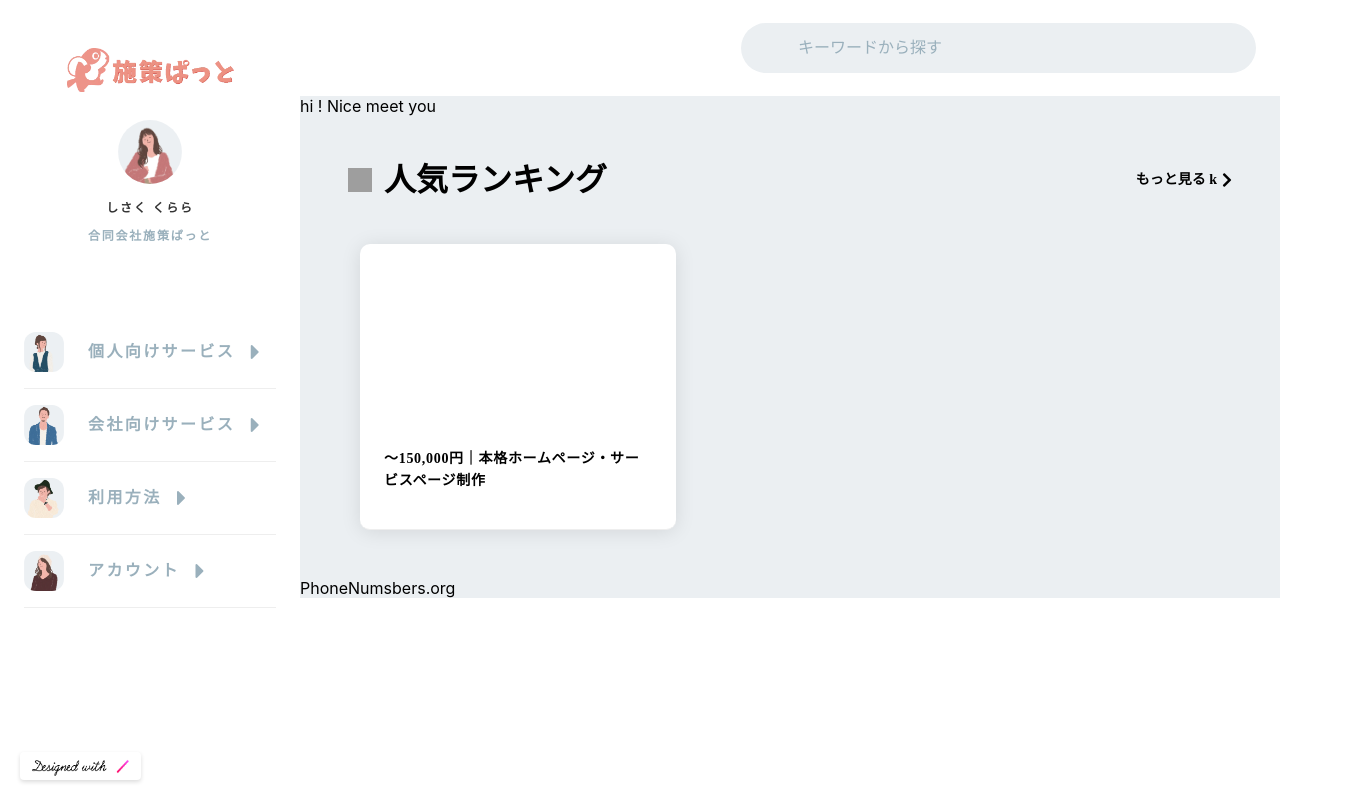
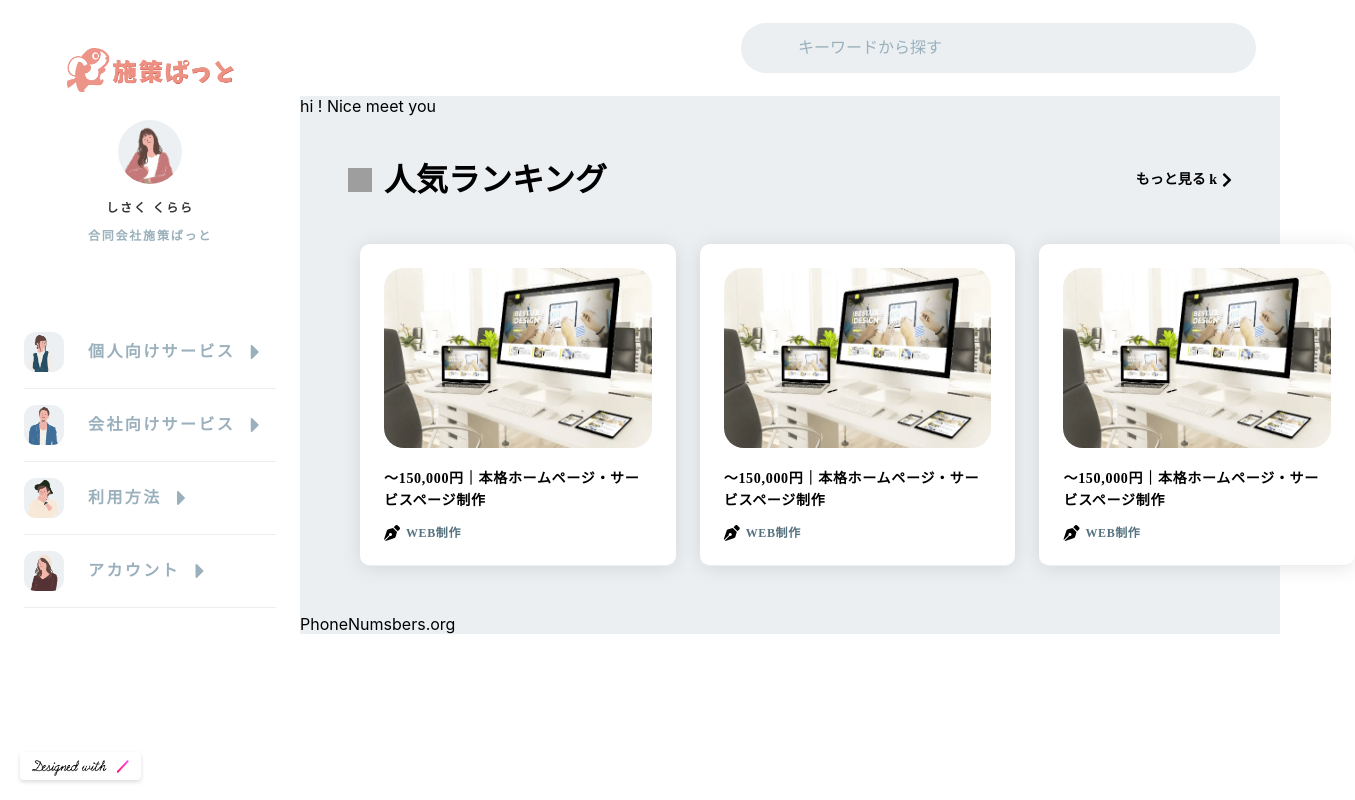
Before and after one commit to Goal000330/React-ProductSevice_site, a React (Create React App) app: page / in a window 1280 px wide. Shown: the whole page, 1355 px wide, since content can reach past the window. Built offline with nearby package versions, Linux system fonts and the light colour scheme; grey boxes are pictures that could not be loaded.

Commit message:
create servicecard

```diff
--- a/src/components/ServiceCard/ServiceCard.css
+++ b/src/components/ServiceCard/ServiceCard.css
@@ -21,7 +21,7 @@
   position: relative;
 }
 .c-imageContainer {
-  border-radius: 0;
+  border-radius: 20px;
   flex: none;
   height: 180px;
   margin: 0px 0px 0px 0px;
@@ -29,6 +29,7 @@
   transition-duration: 3000ms;
   width: 100%;
   max-width: 100%;
+  margin-bottom: 20px;
 }
 
 .c-descContainer {
@@ -52,3 +53,23 @@
   display: flex;
   align-items: center;
 }
+.c-footerLetter {
+  background: rgba(0, 0, 0, 0);
+  border-radius: 0;
+  color: #55727e;
+  font-family: Montserrat;
+  font-size: 12px;
+  font-weight: 700;
+  height: auto;
+  letter-spacing: 0.05em;
+  line-height: 1;
+  margin: 0px 0px 0px 0px;
+  padding: 0px 6px 0px;
+  text-align: left;
+  transition-delay: 300ms;
+  transition-duration: 1000ms;
+  width: auto;
+  z-index: 1;
+  max-width: 100%;
+  justify-content: flex-start;
+}
--- a/src/components/ServiceCard/ServiceCard.tsx
+++ b/src/components/ServiceCard/ServiceCard.tsx
@@ -1,4 +1,5 @@
 import "./ServiceCard.css";
+import backImg from "./../../assets/images/2.png";
 export default function ServiceCard() {
   // interface Props {
   //   children: React.ReactNode;
@@ -11,13 +12,14 @@ export default function ServiceCard() {
   return (
     <>
       <div className="c-root">
-        <div className="c-imageContainer">
-          <img src="" />
-        </div>
+        <img src={backImg} className="c-imageContainer" />
         <div className="c-descContainer">
           〜150,000円｜本格ホームページ・サービスページ制作
         </div>
-        <div className="c-cardFooterContainer">{/* </> */}</div>
+        <div className="c-cardFooterContainer">
+          <i className="fas fa-pen-nib"></i>
+          <span className="c-footerLetter">WEB制作</span>
+        </div>
       </div>
     </>
   );
--- a/src/pages/Landing.tsx
+++ b/src/pages/Landing.tsx
@@ -25,6 +25,8 @@ export const Landing = () => {
         </div>
         <div className={classes.CardContainer}>
           <ServiceCard />
+          <ServiceCard />
+          <ServiceCard />
         </div>
       </div>
     </>
```
